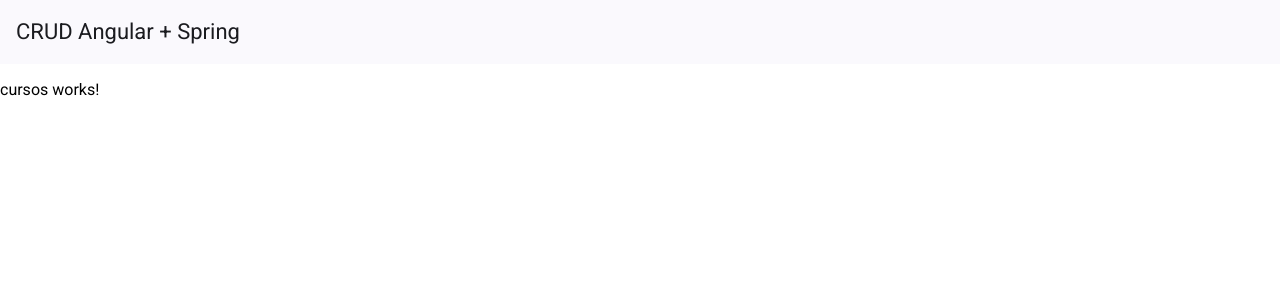
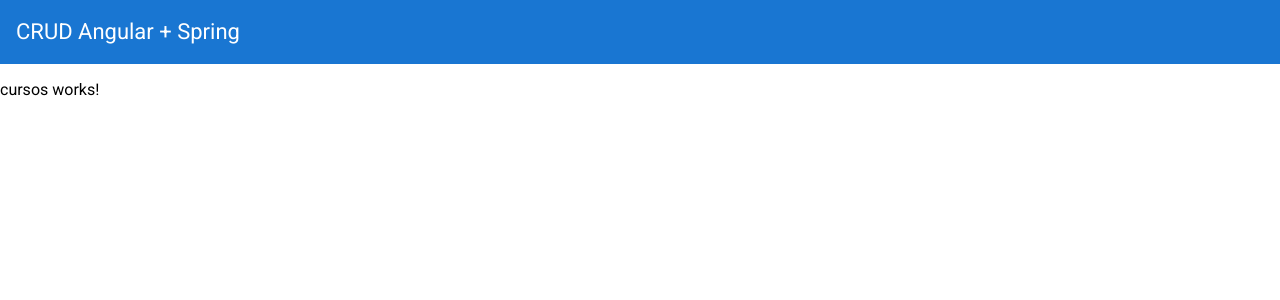
Before and after one commit to fabiocarvalho242/crud-angular, an Angular app: page /cursos in a window 1280 px wide. Shown: the top 300 px of the page. Built offline with nearby package versions, Linux system fonts and the light colour scheme.

Commit message:
Altera estilo da toolbar e adiciona classe personalizada para o tema

```diff
--- a/src/app/app.component.html
+++ b/src/app/app.component.html
@@ -1,4 +1,4 @@
-<mat-toolbar color="primary">
+<mat-toolbar class="mat-toolbar">
   <span>CRUD Angular + Spring</span>
 </mat-toolbar>
 <router-outlet></router-outlet>
--- a/src/app/app.component.scss
+++ b/src/app/app.component.scss
@@ -0,0 +1,4 @@
+.mat-toolbar {
+  background-color: #1976d2;
+  color: white;
+}
```
